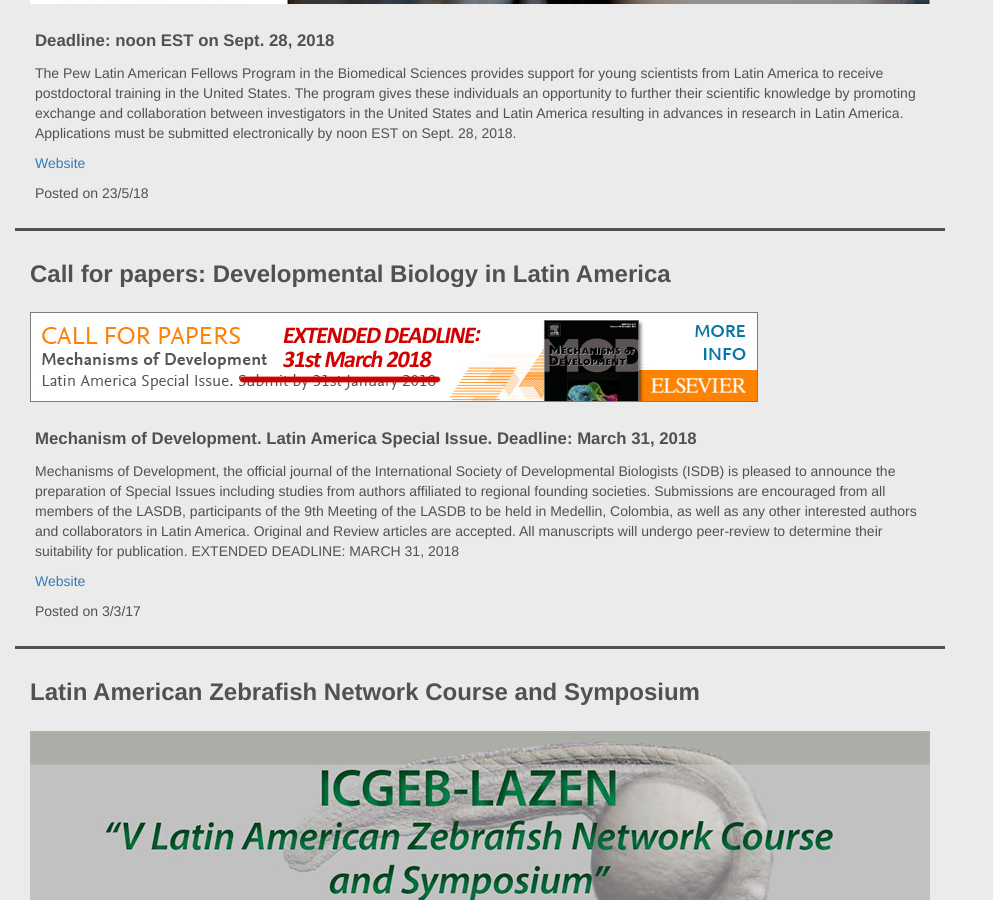
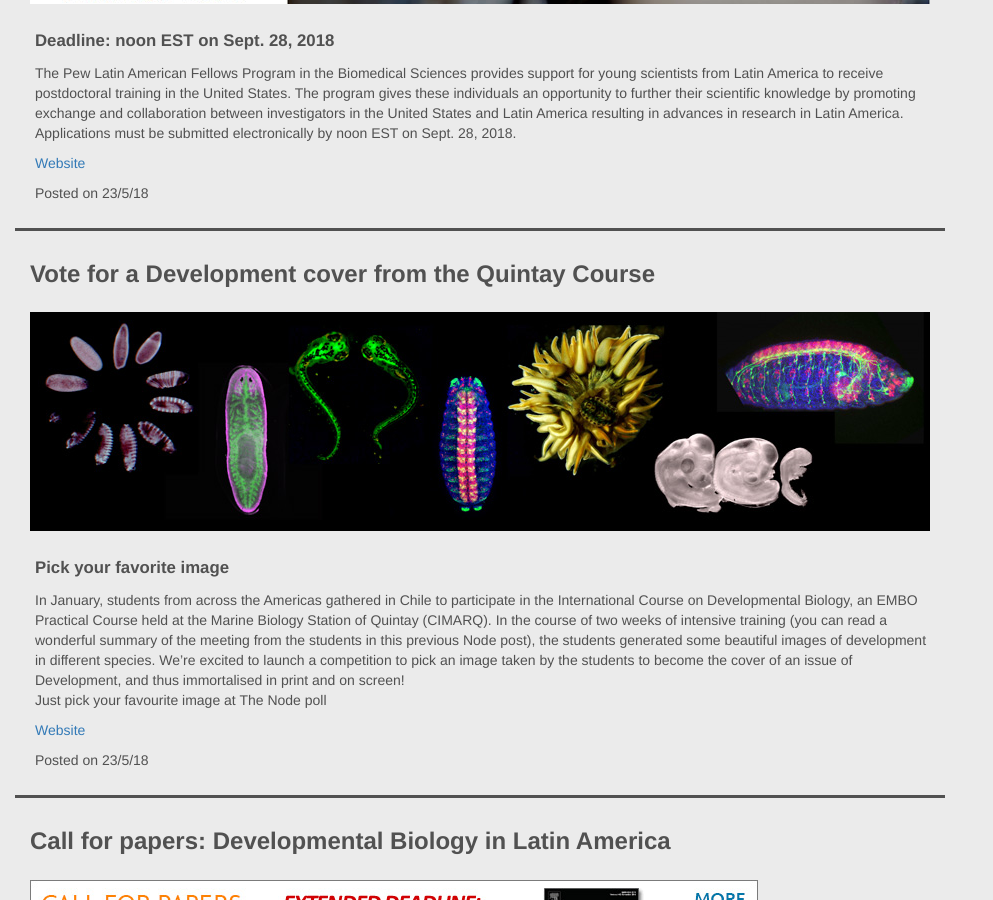
Before and after one commit to lasdb/lasdb.github.io, a Jekyll site: the page built from _posts/2000-01-01-news.markdown, in a window 1280 px wide and 900 px high, scrolled down 1322 px. Shown: the whole window, without its empty margins (0-993 px from the left). Built offline with Jekyll 4.4.1, drawn with Linux system fonts in a browser that asks for light colours; nearby versions of some CDN libraries.

Commit message:
Update 2000-01-01-news.markdown

```diff
--- a/_posts/2000-01-01-news.markdown
+++ b/_posts/2000-01-01-news.markdown
@@ -23,6 +23,15 @@
     imageSm: 'img/news/pew-sm.jpg'
     imageBg: '../img/news/pew-bg.jpg'
     URL: 'http://www.pewtrusts.org/en/projects/pew-latin-american-fellows/to-apply'
+
+  - title: 'Vote for a Development cover from the Quintay Course'
+    date: '23/5/18'
+    subtitle: 'Pick your favorite image'
+    body: 'In January, students from across the Americas gathered in Chile to participate in the International Course on Developmental Biology, an EMBO Practical Course held at the Marine Biology Station of Quintay (CIMARQ). In the course of two weeks of intensive training  (you can read a wonderful summary of the meeting from the students in this previous Node post), the students generated some beautiful images of development in different species.  We’re excited to launch a competition to pick an image taken by the students to become the cover of an issue of Development, and thus immortalised in print and on screen! <br>
+Just pick your favourite image at The Node poll'
+    imageSm: 'img/news/pickcover-sm.jpg'
+    imageBg: '../img/news/pickcover-bg.jpg'
+    URL: 'http://thenode.biologists.com/vote-for-a-development-cover-from-the-quintay-international-course-on-developmental-biology/photo/'
 
   - title: 'Call for papers: Developmental Biology in Latin America'
     date: '3/3/17'
```
